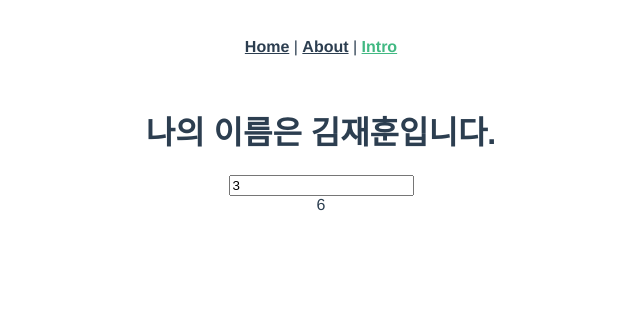
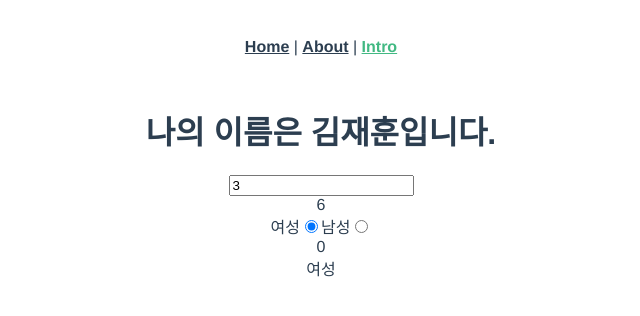
Before and after one commit to rlagnswo0505/Vue-Router-project, a Vue app: page /intro in a window 1280 px wide. Shown: the top 316 px of the page, without its empty margins (319-959 px from the left). Built offline with nearby package versions, Linux system fonts and the light colour scheme.

Commit message:
introduce computed

```diff
--- a/src/views/IntroduceView.vue
+++ b/src/views/IntroduceView.vue
@@ -2,6 +2,12 @@
   <h1>나의 이름은 {{ userName }}입니다.</h1>
   <input type="number" v-model.number="numberModel" />
   <div>{{ printNumber }}</div>
+  <div>
+    <label for="">여성<input type="radio" name="" v-model.number="gender" value="0" id="" /></label>
+    <label for="">남성<input type="radio" name="" v-model.number="gender" value="1" id="" /></label>
+  </div>
+  <div>{{ gender }}</div>
+  <div>{{ printGender }}</div>
 </template>
 
 <script>
@@ -10,11 +16,16 @@ export default {
     return {
       userName: '김재훈',
       numberModel: 3,
+      gender: 0,
     };
   },
+  // computed 값이 변하면 계산해서 주겠다
   computed: {
     printNumber() {
       return this.numberModel + 3;
+    },
+    printGender() {
+      return ~~this.gender === 0 ? '여성' : '남성';
     },
   },
 };
```
